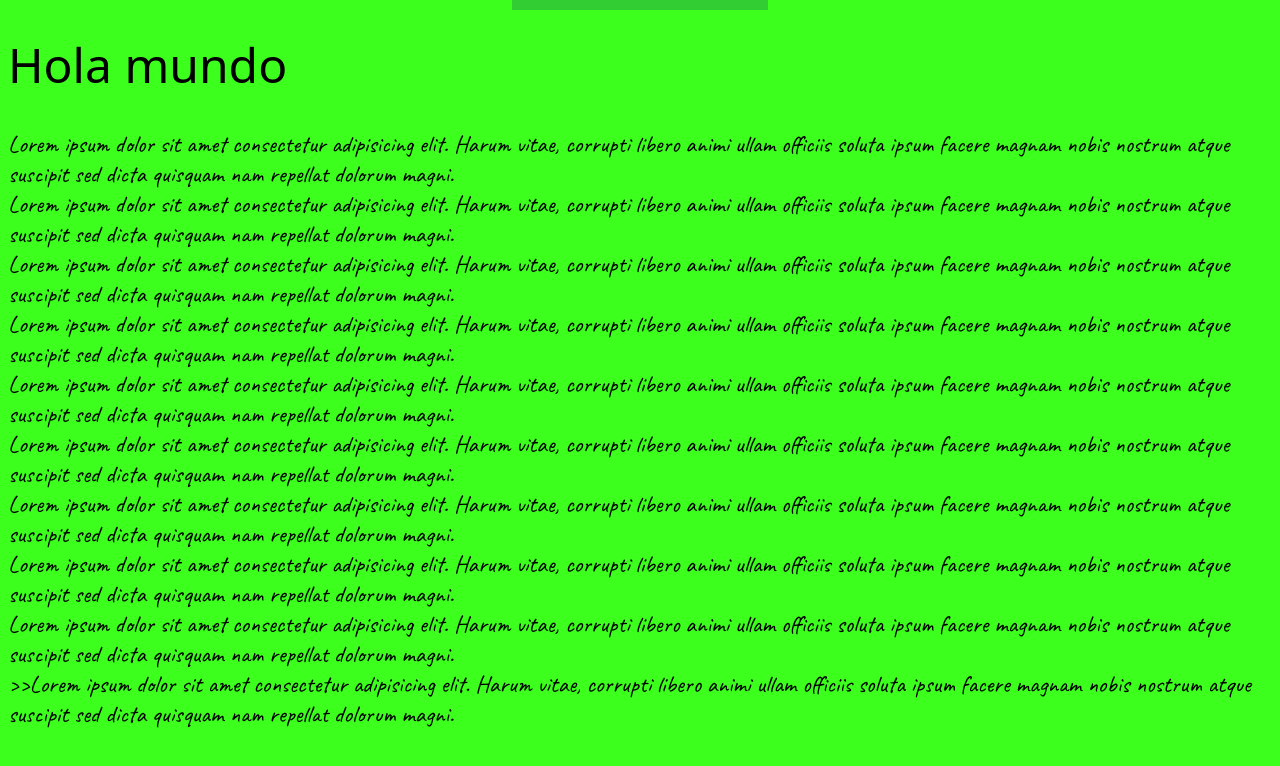
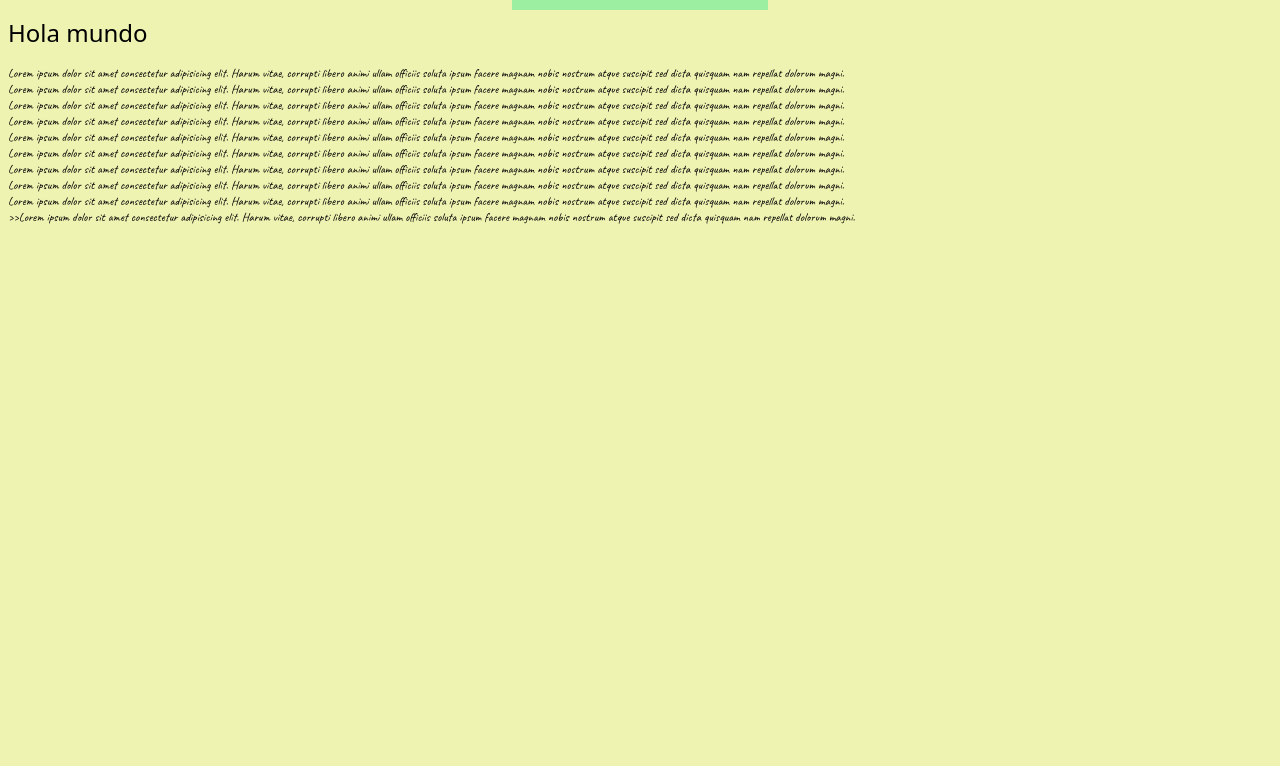
Before and after one commit to apantoja-ifp/responsiiu, a plain HTML site: page index.html in a window 1280 px wide. Drawn offline with Linux system fonts and the light colour scheme; a web font is replaced by a local one.

Commit message:
actualizo a rem

```diff
--- a/style.css
+++ b/style.css
@@ -1,6 +1,9 @@
+html { font-size: 10px;
+}
+
 body {
-    font-size: 24px;
     font-family: Arial, Helvetica Sans-serif;
+    font-size: 1.2rem;
 }
 
 h1 {
@@ -17,7 +20,7 @@ p {
 }
 .progres {
     height: 10px;
-    background: Limegreen;
+    background: rgb(156, 239, 160);
     position: fixed;
     top: 0;
     left: 0;
@@ -45,12 +48,12 @@ p {
 
 @media (min-width:481px) and (max-width:1279px){
     body {
-        background-color:orange;
+        background-color:rgb(210, 184, 238);
     }
 }
 
 @media (min-width: 1280px) {
     body {
-      background-color: rgb(60, 255, 30);
+      background-color: rgb(238, 243, 177);
     }
 }
```
